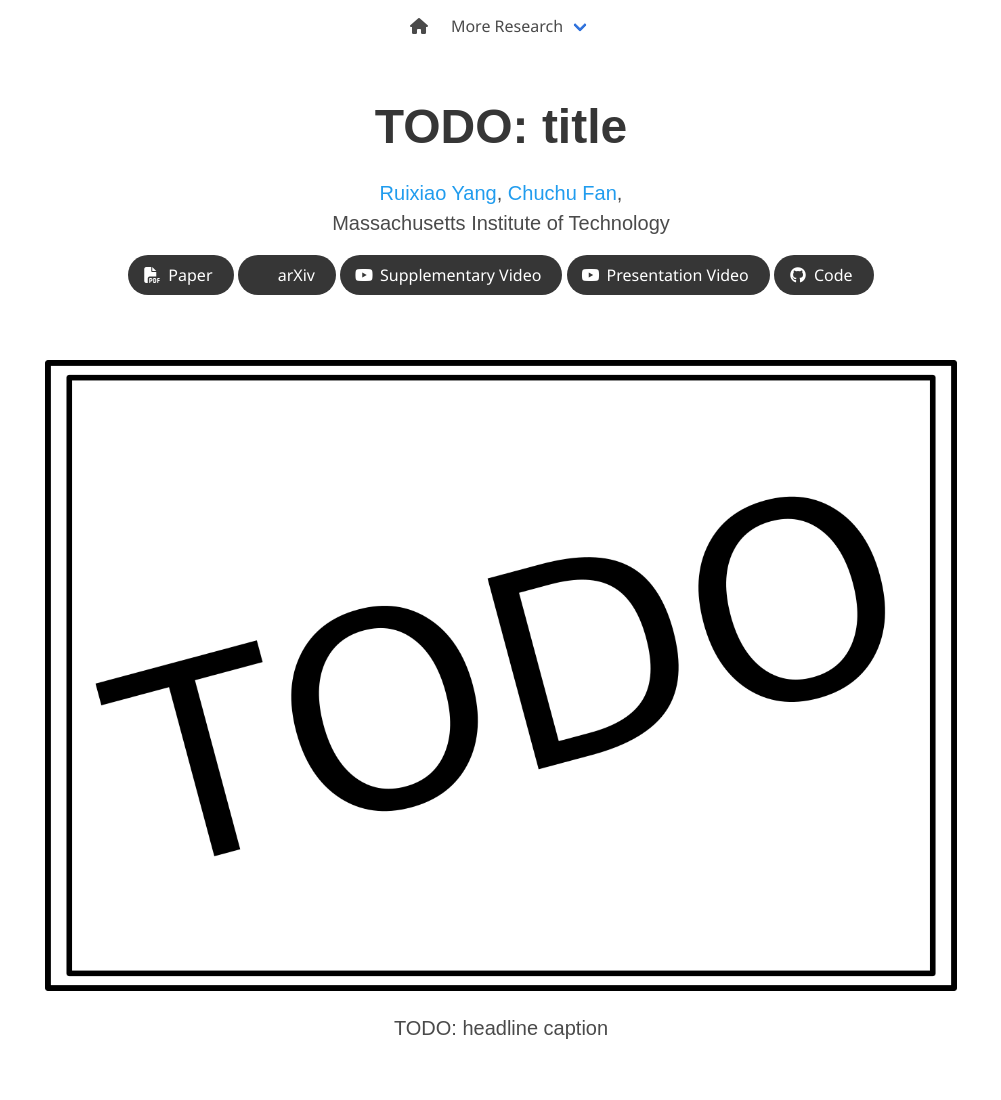
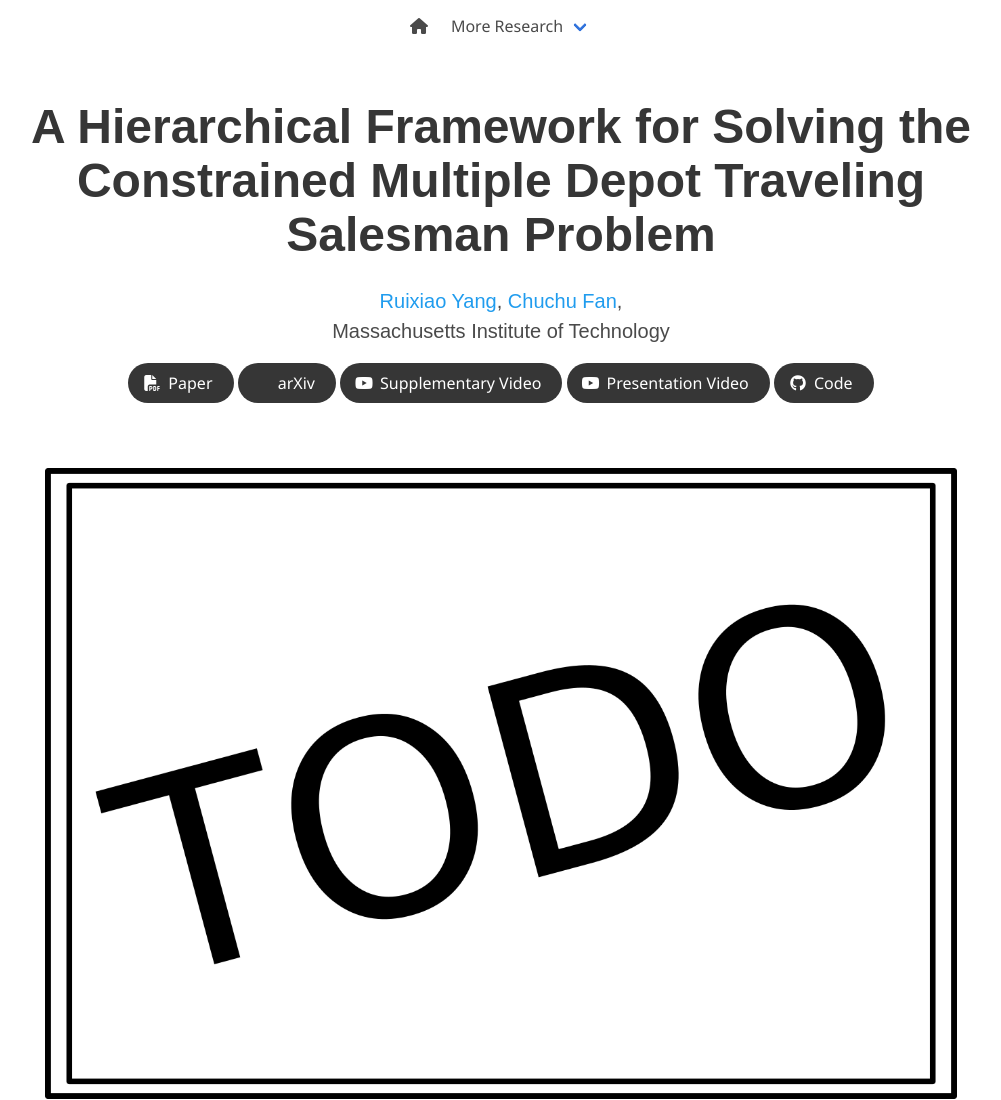
Before and after one commit to MIT-REALM/CMDTSP, a plain HTML site: page index.html in a window 1280 px wide. Shown: the top 1100 px of the page, without its empty margins (139-1140 px from the left). Drawn offline with nearby package versions, Linux system fonts and the light colour scheme; some icons are missing; a web font is replaced by a local one.

Commit message:
Update index.html
Add title

```diff
--- a/index.html
+++ b/index.html
@@ -70,7 +70,7 @@
     <div class="container is-max-desktop">
       <div class="columns is-centered">
         <div class="column has-text-centered">
-          <h1 class="title is-1 publication-title">TODO: title</h1>
+          <h1 class="title is-1 publication-title">A Hierarchical Framework for Solving the Constrained Multiple Depot Traveling Salesman Problem</h1>
           <div class="is-size-5 publication-authors">
             <span class="author-block">
               <a href="https://aeroastro.mit.edu/realm/team/ruixiao-yang/">Ruixiao Yang</a>,</span>
```
